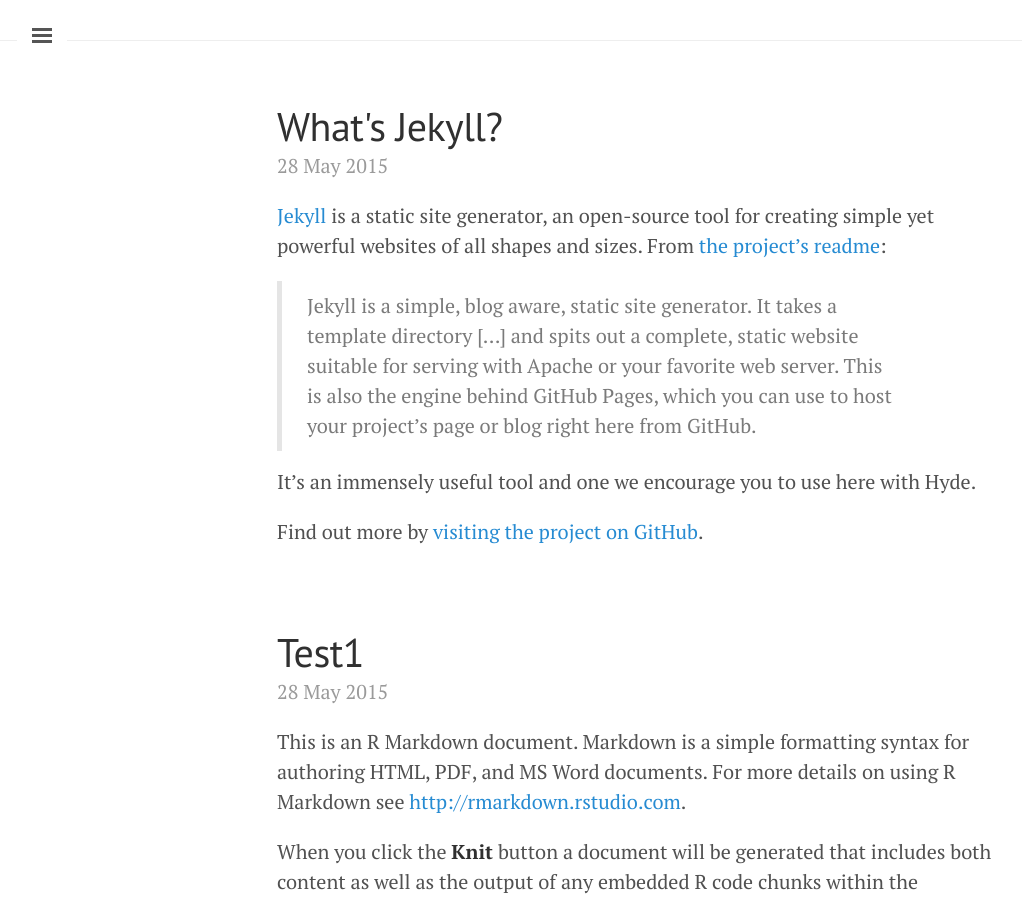
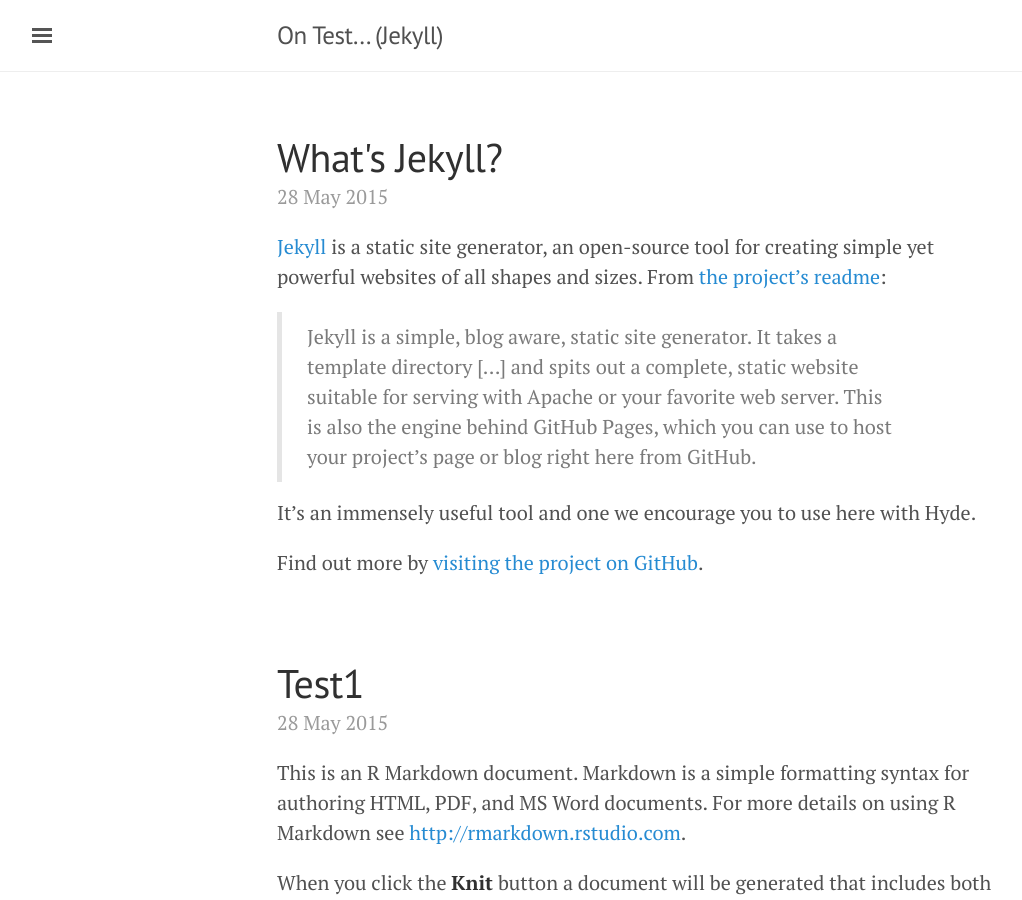
Before and after one commit to mpmendespt/mpmendespt.github.io, a Jekyll site: the page built from index.html, in a window 1280 px wide and 900 px high. Shown: the whole window, without its empty margins (3-1025 px from the left). Built offline with Jekyll 4.4.1, drawn with Linux system fonts in a browser that asks for light colours; Markdown is read by kramdown in place of the engine named in the settings; the list of posts is cut into pages by our own code.

Commit message:
Test10...

```diff
--- a/_config.yml
+++ b/_config.yml
@@ -7,12 +7,14 @@
 #
 description: ""
 
+title: On Test... (Jekyll)
 
 # Permalinks
 #
 # Use of `relative_permalinks` ensures post links from the index work properly.
 # permalink:           pretty
-permalink: /:title/
+#permalink: /:title/
+permalink: /blog/:year/:month/:day/:title
 relative_permalinks: true
 #
 # paginate: 10
```
